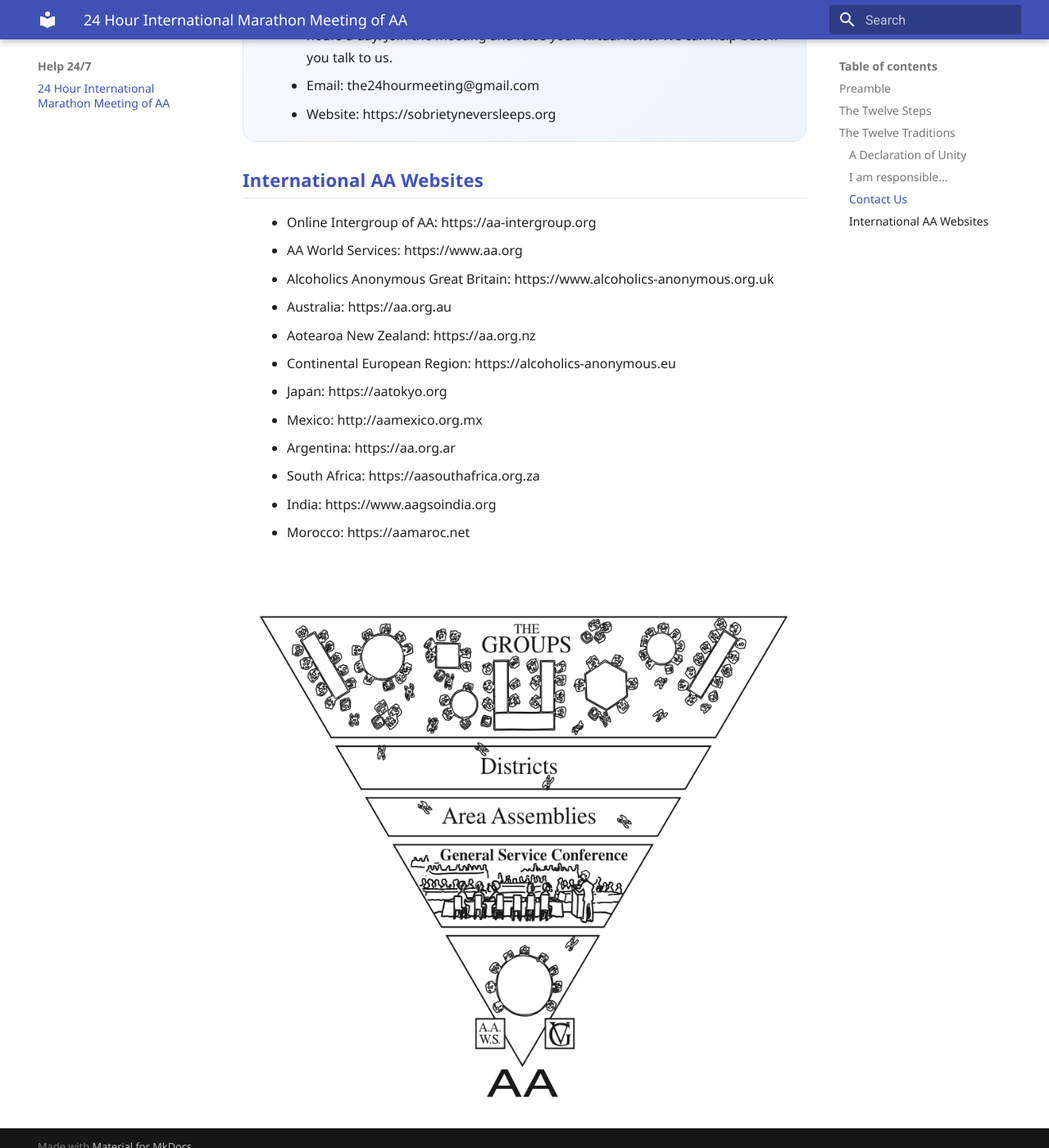
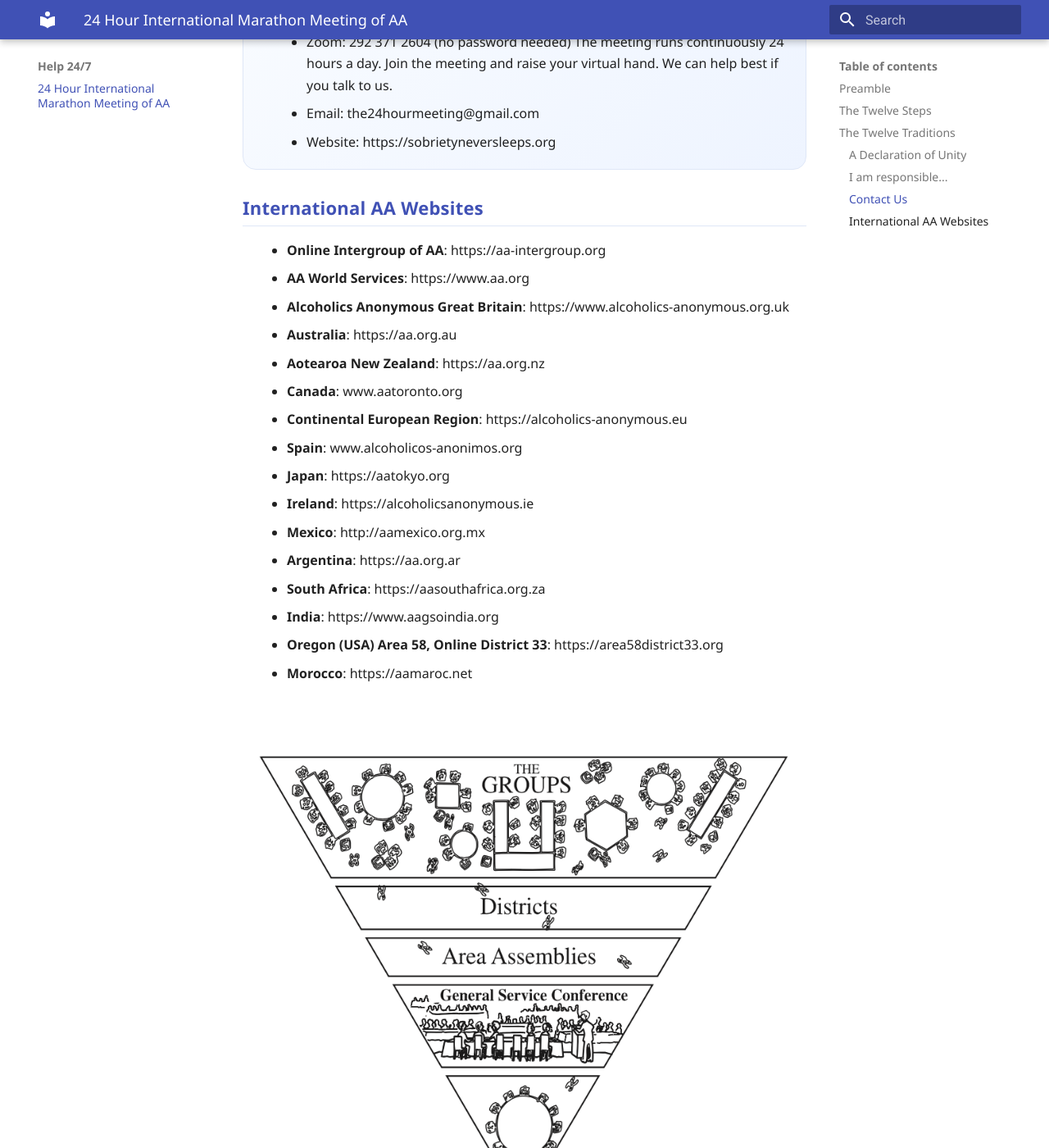
Before and after one commit to meetings03/24hourmeeting, an MkDocs documentation site: the page built from docs/index.md, in a window 1280 px wide and 1400 px high, scrolled down 4082 px. Shown: the whole window at 82% size. Built offline with MkDocs 1.6.1 and Material for MkDocs 9.7.7, drawn with Linux system fonts in a browser that asks for light colours; some of the changed text lies outside the part shown.

Commit message:
Add Ireland and Oregon links

```diff
--- a/docs/index.md
+++ b/docs/index.md
@@ -8,7 +8,7 @@
   </div>
   <p class="hero-copy">The 24 HOUR INTERNATIONAL MARATHON MEETING OF ALCOHOLICS ANONYMOUS runs continuously around the world, around the clock. A fresh meeting begins at the top of each hour. We are an open meeting, and anyone with a desire to stop drinking is welcome to participate. We call on hands in the order they are raised. If you think you might have a drinking problem, click the button below.</p>
   <p class="hero-copy">Our online meeting has been running nonstop since the 20th of April 2020. At the commencement of the Covid pandemic, two newcomers from New Zealand with cell phones realized they needed fellowship with other alcoholics if they were to stay sober. The 24 Hour International Marathon Meeting has been carrying AA's life-saving message of hope and recovery ever since.</p>
-  <a class="join-button" href="https://zoom.com/j/2923712604" target="_blank" rel="noopener">Join Meeting</a>
+  <a id="join-meeting" class="join-button" href="https://zoom.com/j/2923712604" target="_blank" rel="noopener">Join Meeting</a>
   <div class="triangle-logo-wrap">
     <img src="images/Triangle_logo.jpg" alt="Triangle logo" class="triangle-logo" />
   </div>
@@ -58,7 +58,8 @@
 ### I am responsible...
 
 <div class="quote-card">
-  <p class="quote-label">Responsibility Statement</p>
+  <p class="quote-label">Toronto Responsibility Statement</p>
+  <p class="quote-text">I am responsible.</p>
   <p class="quote-text">When anyone, anywhere, reaches out for help, I want the hand of AA always to be there. And for that I am responsible.</p>
 </div>
 
@@ -75,18 +76,22 @@
 ### International AA Websites
 
 <ul>
-  <li>Online Intergroup of AA: https://aa-intergroup.org</li>
-  <li>AA World Services: https://www.aa.org</li>
-  <li>Alcoholics Anonymous Great Britain: https://www.alcoholics-anonymous.org.uk</li>
-  <li>Australia: https://aa.org.au</li>
-  <li>Aotearoa New Zealand: https://aa.org.nz</li>
-  <li>Continental European Region: https://alcoholics-anonymous.eu</li>
-  <li>Japan: https://aatokyo.org</li>
-  <li>Mexico: http://aamexico.org.mx</li>
-  <li>Argentina: https://aa.org.ar</li>
-  <li>South Africa: https://aasouthafrica.org.za</li>
-  <li>India: https://www.aagsoindia.org</li>
-  <li>Morocco: https://aamaroc.net</li>
+  <li><strong>Online Intergroup of AA</strong>: https://aa-intergroup.org</li>
+  <li><strong>AA World Services</strong>: https://www.aa.org</li>
+  <li><strong>Alcoholics Anonymous Great Britain</strong>: https://www.alcoholics-anonymous.org.uk</li>
+  <li><strong>Australia</strong>: https://aa.org.au</li>
+  <li><strong>Aotearoa New Zealand</strong>: https://aa.org.nz</li>
+  <li><strong>Canada</strong>: www.aatoronto.org</li>
+  <li><strong>Continental European Region</strong>: https://alcoholics-anonymous.eu</li>
+  <li><strong>Spain</strong>: www.alcoholicos-anonimos.org</li>
+  <li><strong>Japan</strong>: https://aatokyo.org</li>
+  <li><strong>Ireland</strong>: https://alcoholicsanonymous.ie</li>
+  <li><strong>Mexico</strong>: http://aamexico.org.mx</li>
+  <li><strong>Argentina</strong>: https://aa.org.ar</li>
+  <li><strong>South Africa</strong>: https://aasouthafrica.org.za</li>
+  <li><strong>India</strong>: https://www.aagsoindia.org</li>
+  <li><strong>Oregon (USA) Area 58, Online District 33</strong>: https://area58district33.org</li>
+  <li><strong>Morocco</strong>: https://aamaroc.net</li>
 </ul>
 
 
```
Also changed, not shown: site/index.html, site/search/search_index.json, 1 other file.
